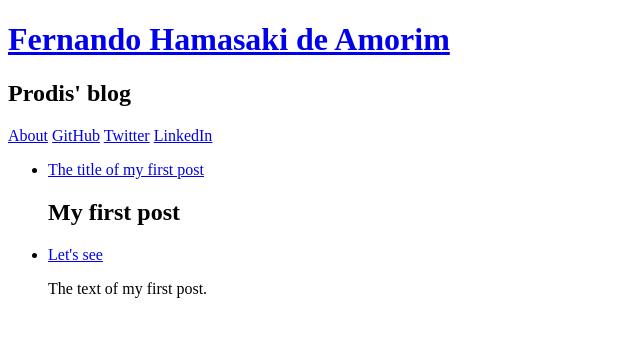
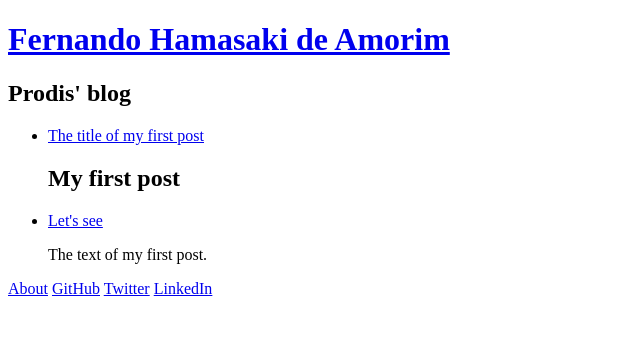
Before and after one commit to prodis/prodis.github.io, a Jekyll site: the page built from index.html, in a window 1280 px wide. Shown: the top 337 px of the page, without its empty margins (0-640 px from the left). Built offline with Jekyll 4.4.1, drawn with Linux system fonts in a browser that asks for light colours.

Commit message:
Add an footer and a logo in the header.

```diff
--- a/_layouts/default.html
+++ b/_layouts/default.html
@@ -13,17 +13,10 @@
   <body>
     <header>
       <div class="container">
-        <a id="a-title" href="{{ '/' | relative_url }}">
+        <a id="a-title" href="{{ '/' | relative_url }}" title="{{ site.description }}">
           <h1>{{ site.title | default: site.github.repository_name }}</h1>
         </a>
         <h2>{{ site.description | default: site.github.project_tagline }}</h2>
-
-        <section id="downloads">
-          <a href="./about.html" class="btn">About</a>
-          <a href="https://github.com/prodis" class="btn" target="_blank">GitHub</a>
-          <a href="https://twitter.com/prodis" class="btn" target="_blank">Twitter</a>
-          <a href="https://www.linkedin.com/in/prodis" class="btn" target="_blank">LinkedIn</a>
-        </section>
       </div>
     </header>
 
@@ -32,6 +25,17 @@
         {{ content }}
       </section>
     </div>
+
+    <footer>
+      <div class="container">
+        <section id="menu">
+          <a href="./about.html" class="btn">About</a>
+          <a href="https://github.com/prodis" class="btn" target="_blank">GitHub</a>
+          <a href="https://twitter.com/prodis" class="btn" target="_blank">Twitter</a>
+          <a href="https://www.linkedin.com/in/prodis" class="btn" target="_blank">LinkedIn</a>
+        </section>
+      </div>
+    </footer>
 
     {% if site.google_analytics %}
       <script>
```
Also changed, not shown: assets/css/style_prodis.css (+27 -4 lines), assets/images/prodis_logo_transparent.png (added).
